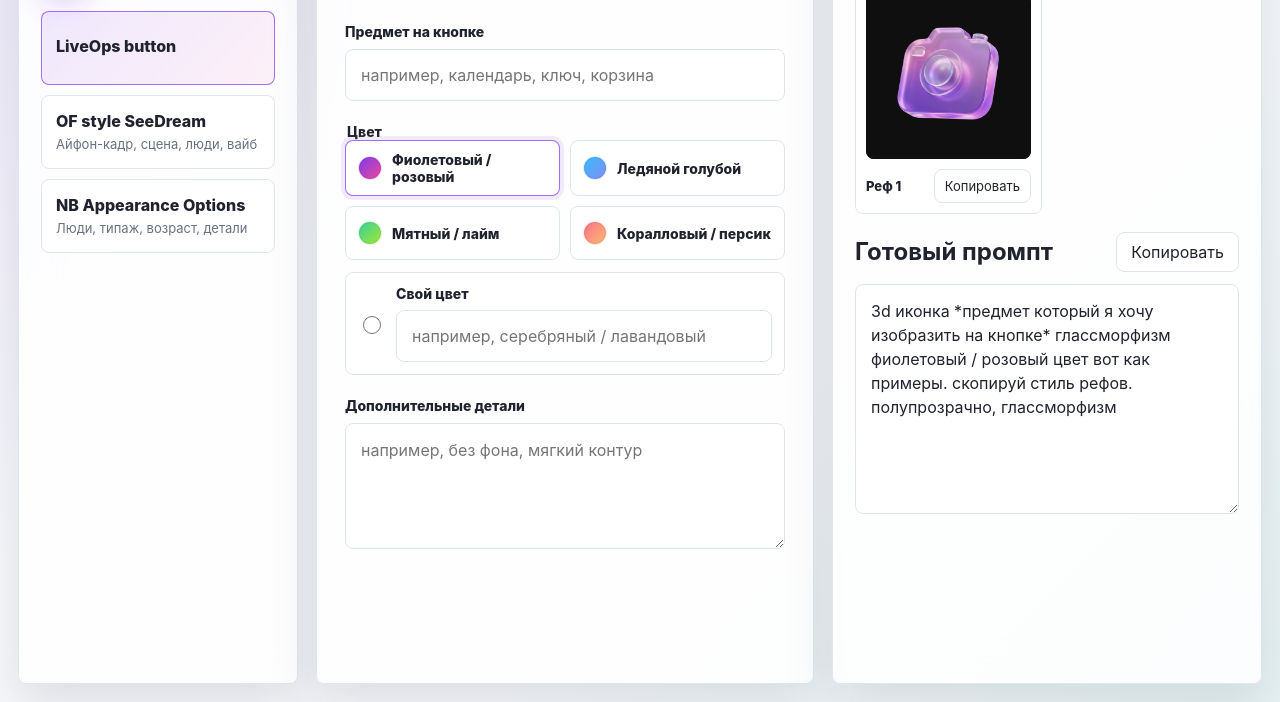
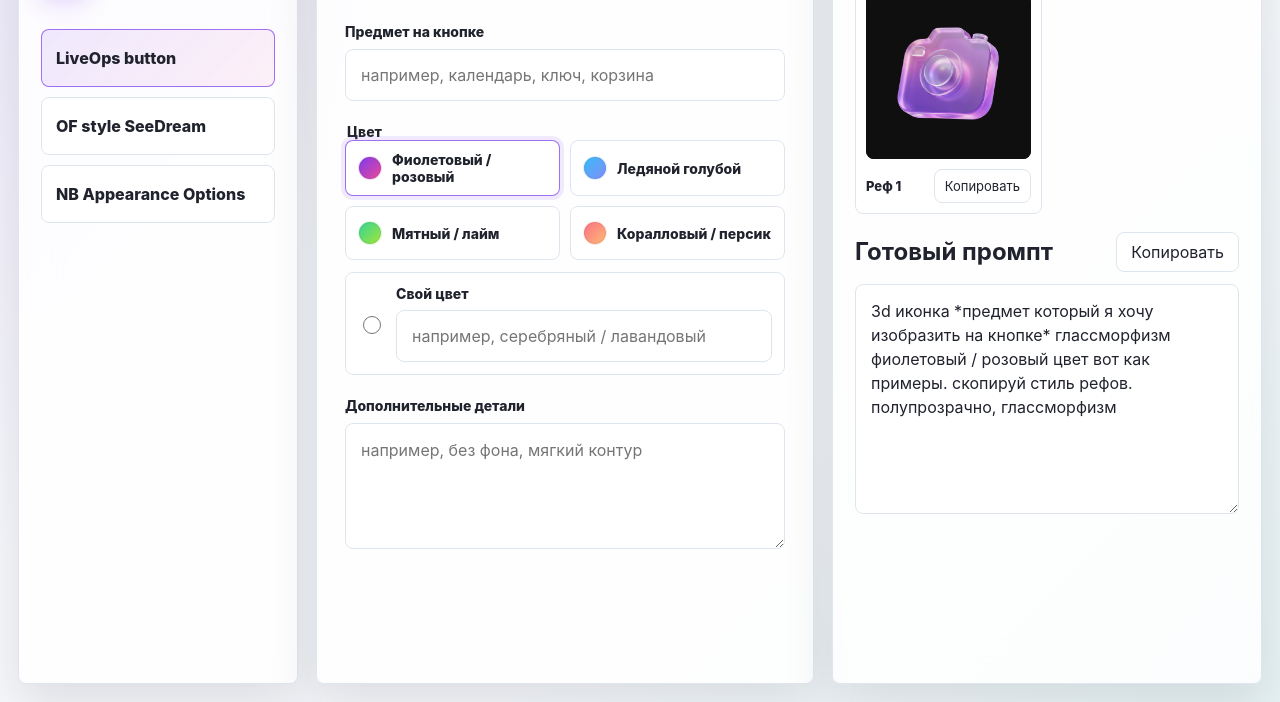
Before and after one commit to nastyachuevaa/prompt-library, a website: page index.html in a window 1280 px wide. Shown: the part 98-800 px from the top of the page. Drawn offline with Linux system fonts and the light colour scheme.

Commit message:
Simplify tab navigation

```diff
--- a/app.js
+++ b/app.js
@@ -9,21 +9,18 @@ const topics = [
     id: "button-icon",
     title: "LiveOps button",
     category: "Изображения",
-    meta: "",
     enabled: true,
   },
   {
     id: "seedream-realism",
     title: "OF style SeeDream",
     category: "Изображения",
-    meta: "Айфон-кадр, сцена, люди, вайб",
     enabled: true,
   },
   {
     id: "character-appearance",
     title: "NB Appearance Options",
     category: "Изображения",
-    meta: "Люди, типаж, возраст, детали",
     enabled: true,
   },
 ];
@@ -138,7 +135,6 @@ function renderTopics() {
           ${topic.id === activeTopicId ? 'aria-current="true"' : ""}
         >
           <span class="topic-title">${topic.title}</span>
-          ${topic.meta ? `<span class="topic-meta">${topic.meta}</span>` : ""}
         </button>
       `,
     )
--- a/index.html
+++ b/index.html
@@ -4,7 +4,7 @@
     <meta charset="UTF-8" />
     <meta name="viewport" content="width=device-width, initial-scale=1.0" />
     <title>Библиотека промптов</title>
-    <link rel="stylesheet" href="styles.css?v=tab-names-2" />
+    <link rel="stylesheet" href="styles.css?v=tabs-clean-1" />
   </head>
   <body>
     <main class="app-shell" aria-label="Библиотека промптов">
@@ -56,6 +56,6 @@
       </section>
     </main>
 
-    <script src="app.js?v=tab-names-2" defer></script>
+    <script src="app.js?v=tabs-clean-1" defer></script>
   </body>
 </html>
--- a/styles.css
+++ b/styles.css
@@ -154,12 +154,15 @@ h3 {
 .topic-list {
   display: grid;
   gap: 10px;
+  margin-top: 18px;
 }
 
 .topic-button {
+  display: grid;
+  align-content: center;
   width: 100%;
-  min-height: 74px;
-  padding: 14px;
+  min-height: 58px;
+  padding: 12px 14px;
   border: 1px solid var(--line);
   border-radius: var(--radius);
   color: var(--ink);
@@ -193,15 +196,8 @@ h3 {
 
 .topic-title {
   display: block;
-  margin-bottom: 5px;
+  margin-bottom: 0;
   font-weight: 800;
-}
-
-.topic-meta {
-  display: block;
-  color: var(--muted);
-  font-size: 13px;
-  line-height: 1.35;
 }
 
 .ghost-button,
```
